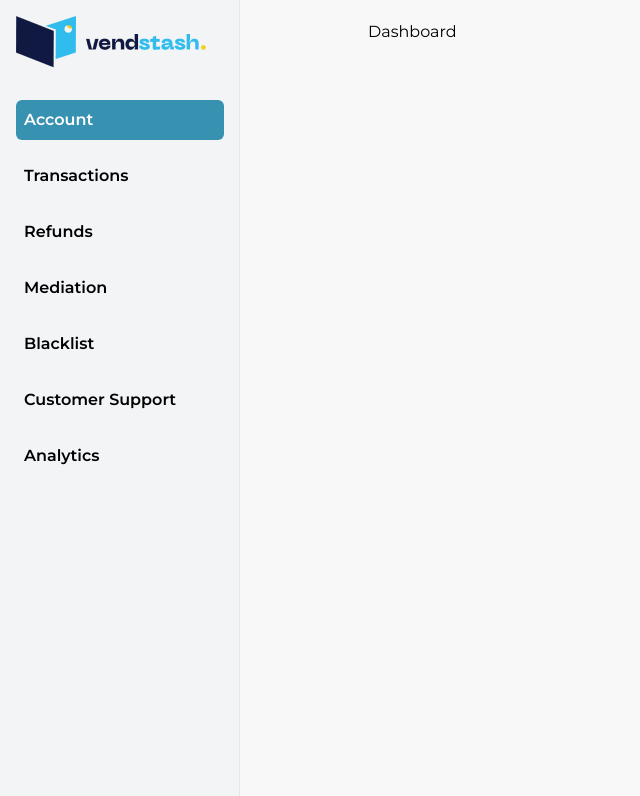
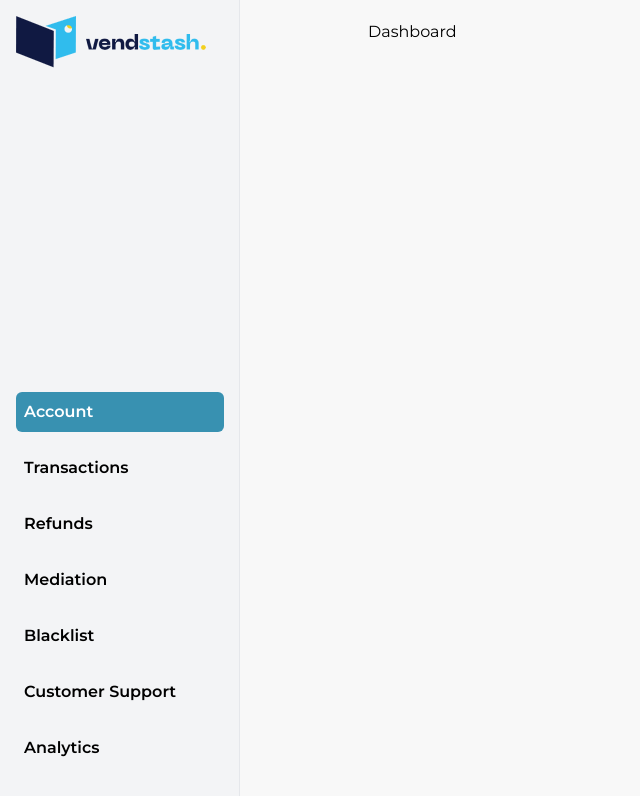
Before and after one commit to Adedeji08/the-dashboard, a React (Create React App) app: page / in a window 1280 px wide. Shown: the top 796 px of the page, without its empty margins (0-640 px from the left). Built offline with nearby package versions, Linux system fonts and the light colour scheme; no server answers; sample sign-in values are in the browser's storage.

Commit message:
sidebar-correction

```diff
--- a/src/layout/main-layout/sidebar/index.tsx
+++ b/src/layout/main-layout/sidebar/index.tsx
@@ -1,5 +1,6 @@
 import React from "react";
 import Menu from "./menu";
+import classNames from "classnames";
 
 interface SidebarProps {
   open: any;
@@ -8,9 +9,11 @@ interface SidebarProps {
 const Sidebar: React.FC<SidebarProps> = ({ open }) => {
   return (
     <div
-      className={`w-60 p-4 ${
-        open ? "block" : "hidden"
-      } md:block fixed left-0 bottom-0 h-full md:static md:h-auto`}
+      className={classNames("w-60", "p-4",
+        { block: open, hidden: !open },
+        "md:block","fixed", "left-0", "bottom-0", "h-full",
+        { static: !open, "md:h-auto": open }
+      )}
     >
       <div className="w-full">
         <Menu />
```
